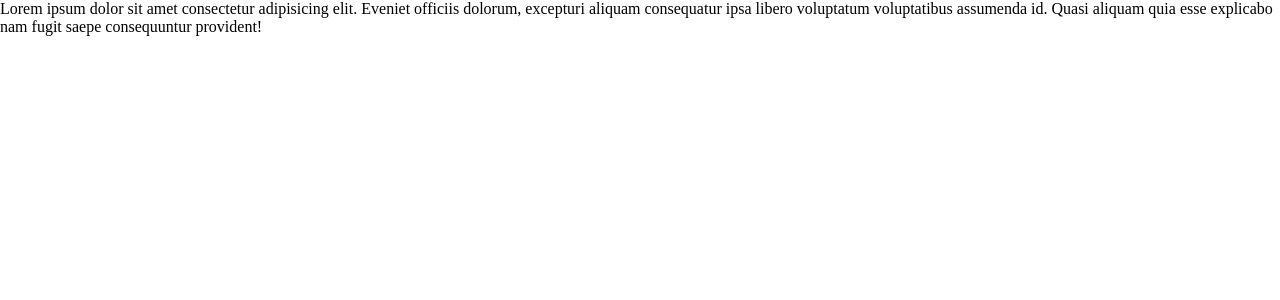
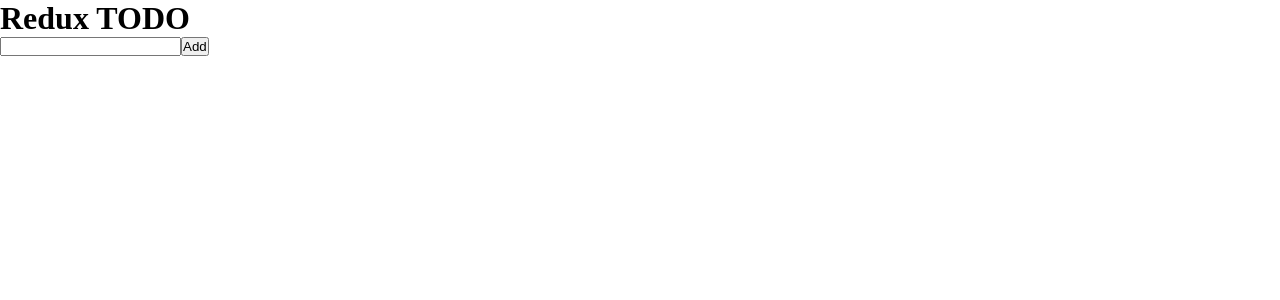
Before and after one commit to Vijayrajdev/react-app, a React (Create React App) app: page / in a window 1280 px wide. Shown: the top 300 px of the page. Built offline with nearby package versions, Linux system fonts and the light colour scheme.

Commit message:
Reduc-Todo

```diff
--- a/package.json
+++ b/package.json
@@ -12,6 +12,7 @@
     "react-scripts": "4.0.3",
     "redux": "^4.1.2",
     "redux-devtools-extension": "^2.13.9",
+    "uuid": "^8.3.2",
     "web-vitals": "^1.1.2"
   },
   "scripts": {
--- a/src/App.js
+++ b/src/App.js
@@ -1,12 +1,10 @@
 import "./App.css";
+import List from "./components/List";
 
 const App = () => {
   return (
     <div>
-      Lorem ipsum dolor sit amet consectetur adipisicing elit. Eveniet officiis
-      dolorum, excepturi aliquam consequatur ipsa libero voluptatum voluptatibus
-      assumenda id. Quasi aliquam quia esse explicabo nam fugit saepe
-      consequuntur provident!
+      <List />
     </div>
   );
 };
--- /dev/null
+++ b/src/components/Additem.js
@@ -0,0 +1,33 @@
+import { useState } from "react";
+import { useDispatch } from "react-redux";
+import { v4 as uuidv4 } from "uuid";
+
+const Additem = () => {
+  const [todo, setTodo] = useState("");
+  const dispatch = useDispatch();
+
+  const addTodo = () => {
+    const action = {
+      type: "ADD_ITEM",
+      payload: {
+        text: todo,
+        id: uuidv4(),
+      },
+    };
+    dispatch(action);
+  };
+  return (
+    <div>
+      <h1>Redux TODO</h1>
+      <input
+        type="text"
+        onChange={(e) => {
+          setTodo(e.target.value);
+        }}
+      />
+      <button onClick={addTodo}>Add</button>
+    </div>
+  );
+};
+
+export default Additem;
--- /dev/null
+++ b/src/components/List.js
@@ -0,0 +1,31 @@
+import { useSelector, useDispatch } from "react-redux";
+import Additem from "./Additem";
+
+const List = () => {
+  const dispatch = useDispatch();
+  const handleDelete = (id) => {
+    const action = {
+      type: "DELETE_ITEM",
+      payload: id,
+    };
+    dispatch(action);
+    console.log(id);
+  };
+
+  const state = useSelector((state) => state);
+  return (
+    <div>
+      <Additem />
+      <ul>
+        {state.map((items) => (
+          <li key={items.id}>
+            {items.text}&nbsp;&nbsp;
+            <button onClick={() => handleDelete(items.id)}>Delete</button>
+          </li>
+        ))}
+      </ul>
+    </div>
+  );
+};
+
+export default List;
--- a/src/index.js
+++ b/src/index.js
@@ -6,7 +6,8 @@ import reducer from "./reducer/reducer";
 import { Provider } from "react-redux";
 import { composeWithDevTools } from "redux-devtools-extension";
 
-const store = createStore(reducer, [], composeWithDevTools());
+const chores = [];
+const store = createStore(reducer, chores, composeWithDevTools());
 
 ReactDOM.render(
   <React.StrictMode>
--- a/src/reducer/reducer.jsx
+++ b/src/reducer/reducer.js
@@ -1,9 +1,10 @@
 const reducer = (state = {}, action) => {
   const { type, payload } = action;
   switch (type) {
-    case "ADD_PRODUCT":
-      const { product } = state;
-      return { ...state, product: [...product, payload] };
+    case "ADD_ITEM":
+      return [...state, payload];
+    case "DELETE_ITEM":
+      return state.filter((item) => item.id !== payload);
     default:
       return state;
   }
```
Also changed, not shown: 1 other file (tests, documents, lock files or other folders).
